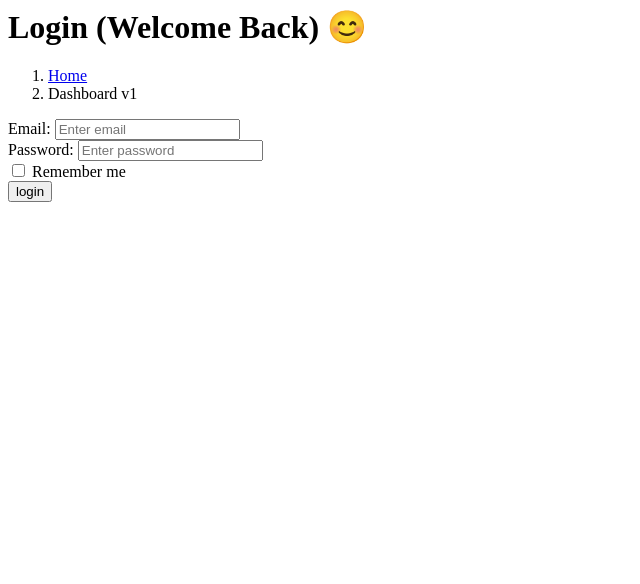
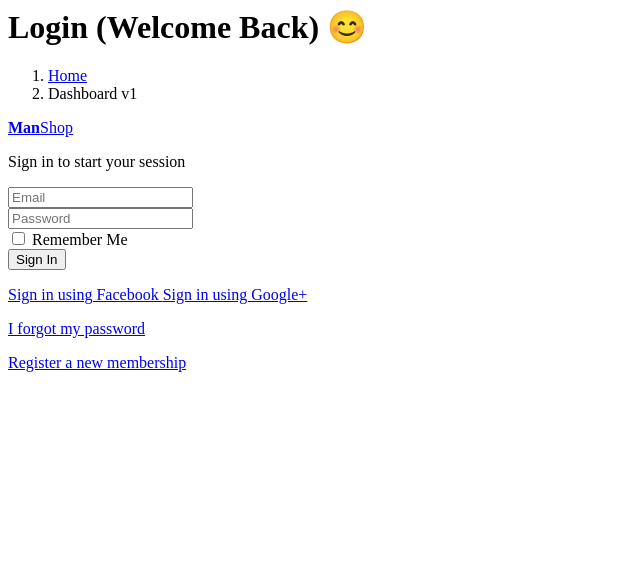
Before and after one commit to ManoGirgis/ManooShop, a PHP site: page /Clases_de_David/View/interface/login.php in a window 1280 px wide. Shown: the top 584 px of the page, without its empty margins (0-640 px from the left). Run offline with PHP 8.4, Linux system fonts and the light colour scheme.

Commit message:
end of the day (9/1/2024)

```diff
--- a/View/admin/users/login.php
+++ b/View/admin/users/login.php
@@ -1,2 +1,6 @@
-<?php
+<div class="content-wrapper">
+    <?php
+
 include_once 'View/interface/login.php';
+?>
+</div>
--- a/View/interface/login.php
+++ b/View/interface/login.php
@@ -3,7 +3,7 @@
 <link rel="stylesheet" href="css/styles.css">
 </head-->
 
-<div class="content-wrapper">
+
 <?php
 if (!isset($_SESSION["User.name"])) {
 ?>
@@ -23,10 +23,68 @@
     </div>
   </div>
 
-  <body>
+  <body >
+<div class="login-page" style="min-height: 466px;">
+<div class="login-box">
+    <div class="card card-outline card-primary">
+      <div class="card-header text-center">
+        <a href="?controller=Articulo" class="h1"><b>Man</b>Shop</a>
+      </div>
+      <div class="card-body">
+        <p class="login-box-msg">Sign in to start your session</p>
+        <form action="?controller=user&action=loginbyMail" method="post">
+          <div class="input-group mb-3">
+            <input type="email" class="form-control" placeholder="Email" name="email">
+            <div class="input-group-append">
+              <div class="input-group-text">
+                <span class="fas fa-envelope"></span>
+              </div>
+            </div>
+          </div>
+          <div class="input-group mb-3">
+            <input type="password" class="form-control" placeholder="Password" name="pswd">
+            <div class="input-group-append">
+              <div class="input-group-text">
+                <span class="fas fa-lock"></span>
+              </div>
+            </div>
+          </div>
+          <div class="row">
+            <div class="col-8">
+              <div class="icheck-primary">
+                <input type="checkbox" id="remember">
+                <label for="remember">
+                  Remember Me
+                </label>
+              </div>
+            </div>
 
+            <div class="col-4">
+              <button type="submit" class="btn btn-primary btn-block">Sign In</button>
+            </div>
 
-      <!--form action="?controller=Dashboard&action=showuser"-->
+          </div>
+        </form>
+        <div class="social-auth-links text-center mt-2 mb-3">
+          <a href="#" class="btn btn-block btn-primary">
+            <i class="fab fa-facebook mr-2"></i> Sign in using Facebook
+          </a>
+          <a href="#" class="btn btn-block btn-danger">
+            <i class="fab fa-google-plus mr-2"></i> Sign in using Google+
+          </a>
+        </div>
+
+        <p class="mb-1">
+          <a href="forgot-password.html">I forgot my password</a>
+        </p>
+        <p class="mb-0">
+          <a href="register.html" class="text-center">Register a new membership</a>
+        </p>
+      </div>
+
+      </div></div>
+</div>
+    <!--
       <form action="?controller=user&action=loginbyMail" method="post">
         <div class="mb-3 mt-3">
         Email:
@@ -43,21 +101,19 @@
         </div>
         <button type="submit" class="btn btn-primary">login</button>
       </form>
+
+    -->
   </body>
+  <?php  } else {
+  include_once 'View/interface/showusr.php';
+}
 
-<?php  }
-else {include_once 'View/interface/showusr.php';}
+if (isset($_GET["error"])) {
 
-if(isset($_GET["error"])){
-
-if($_GET["error"] == 1)
-{
+  if ($_GET["error"] == 1) {
     echo '<script>alert("Contraseña incorrecta")</script>';
-}
-else if($_GET["error"] == 2)
-{
+  } else if ($_GET["error"] == 2) {
     echo '<script>alert("Usuario no encontrado")</script>';
   }
-
 }
   ?>
--- a/css/styles.css
+++ b/css/styles.css
@@ -9,7 +9,7 @@
     margin-top: -15px;
     margin-left: -20px;
     display: inline-block;
-    float: left;
+    --float: left;
 }
 
 .table img {
```
Also changed, not shown: View/interface/showusr.php (+6 -2 lines), main.php (+4 -10 lines). Lines whose indentation alone changed are shown as unchanged.
